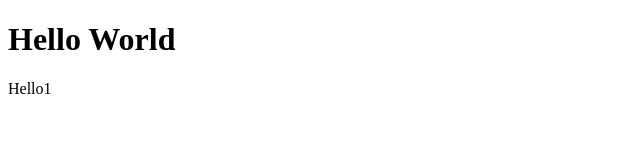
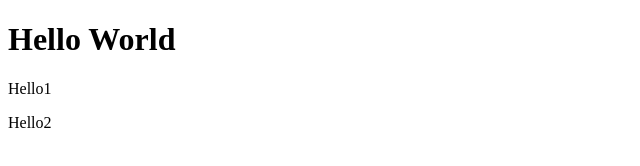
Before and after one commit to MadhaviGunapati/git-test, a website: page index.html in a window 1280 px wide. Shown: the full height of the page, 0-640 px from the left. Drawn offline with Linux system fonts and the light colour scheme.

Commit message:
new commit of lite-server

```diff
--- a/index.html
+++ b/index.html
@@ -11,6 +11,7 @@
     <body>
         <h1>Hello World</h1>
        <p>Hello1</p>
+       <p>Hello2</p>
 
        </body>
 </html>
```
Also changed, not shown: package.json (added, +21 -0 lines), 2 other files.
